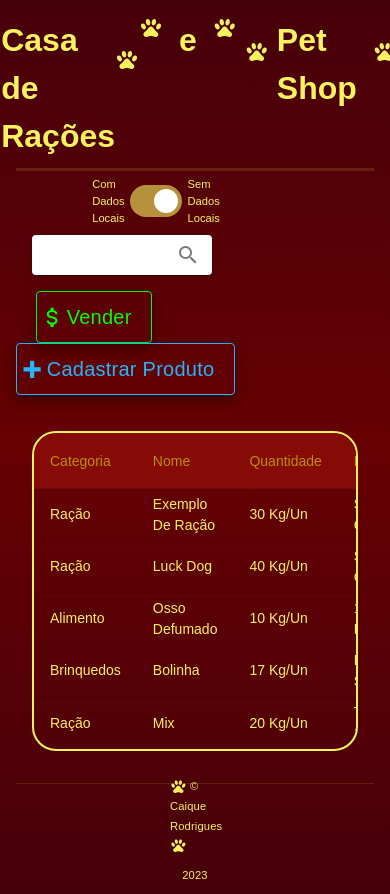
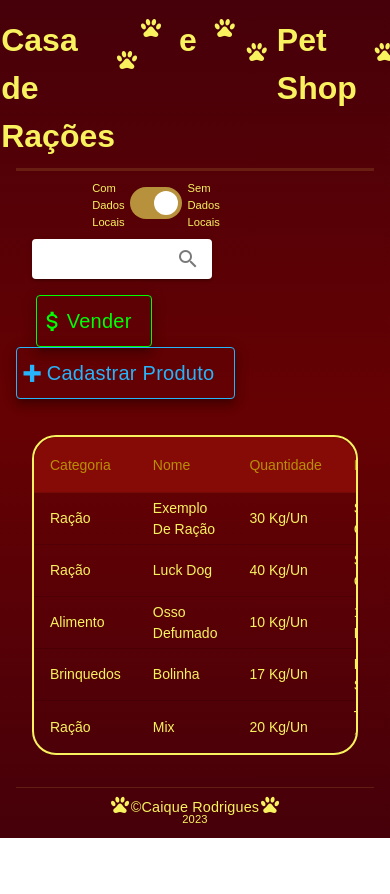
Before and after one commit to Caiqueerodrigues/-controleEstoque-v2, a Nuxt app: page / in a window 390 px wide. Shown: the top 894 px of the page. After the commit the page ends 844 px from the top, so only its background shows below. Built offline with nearby package versions, Linux system fonts and the light colour scheme.

Commit message:
mideaquerie

```diff
--- a/components/MainPage.vue
+++ b/components/MainPage.vue
@@ -182,6 +182,7 @@
             >
                 <p
                     class=" mt-4"
+                    id="copy"
                 >
                     <v-icon>
                         mdi-paw
@@ -326,7 +327,7 @@ export default {
     }
     @media (max-width: 350px) {
         h1, .v-icon {
-            font-size: .9em;
+            font-size: .8em;
         }
     }
     @media (max-width: 424px) {
@@ -334,7 +335,7 @@ export default {
             font-size: .7rem;
             max-width: 50px;
             margin: 5px !important;
-            padding-top: 0 !important;
+            padding-top: 4px !important;
         }
         #inicio {
             max-width: 200px !important;
@@ -346,5 +347,13 @@ export default {
         #escolha {
            margin: auto !important;
         }
+        #copy {
+            min-width: 100vw;
+            place-content: center;
+            display: flex;
+            margin-top: 15px !important;
+            font-size: .9em;
+            margin-bottom: -20px !important;
+        }
 }
 </style>
```
